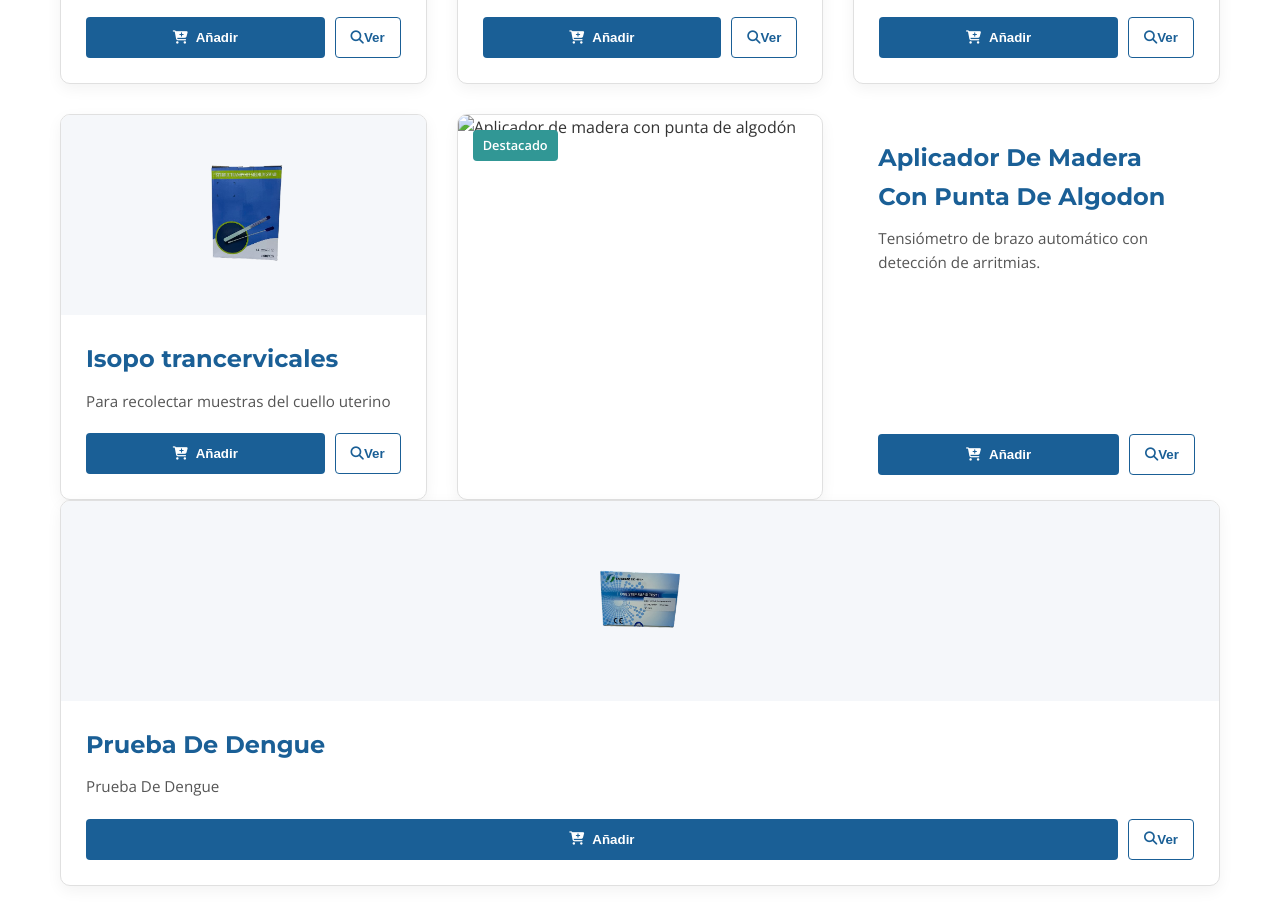
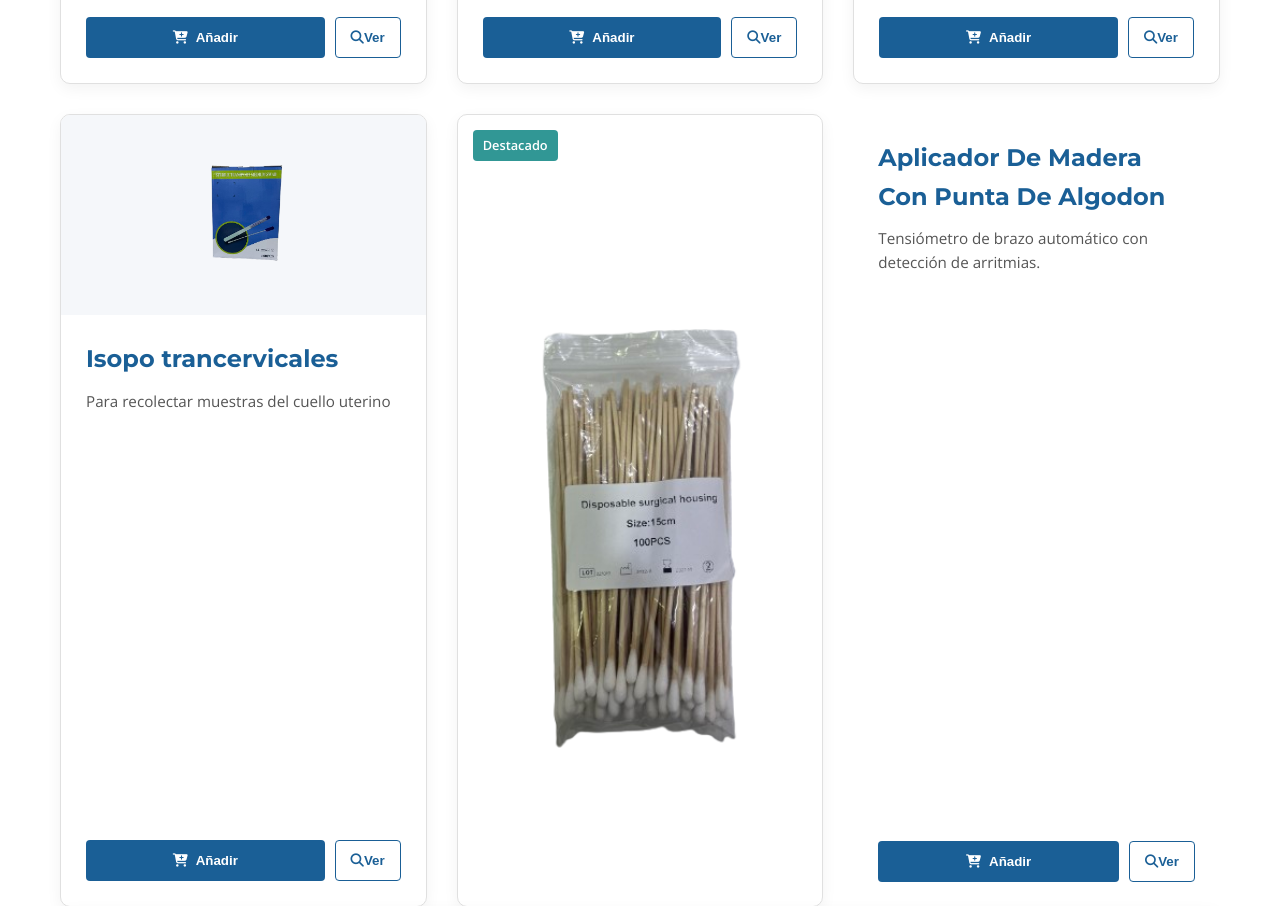
Before and after one commit to CodebyFaru/anamilab-medical, a plain HTML site: page index.html in a window 1280 px wide. Shown: the part 4332-5238 px from the top of the page. Drawn offline with nearby package versions, Linux system fonts and the light colour scheme.

Commit message:
Update index.html

```diff
--- a/index.html
+++ b/index.html
@@ -1789,7 +1789,7 @@
                 <!-- Product 8 -->
              <div class="product-card">
              <div class="product-badge">Destacado</div>
-            <img src="images/aplicador.png" alt="Aplicador de madera con punta de algodón" class="product-image">
+            <img src="aplicador.png" alt="Aplicador de madera con punta de algodón" class="product-image">
             <div class="view-product">
            <button class="view-product-btn" data-id="8">
             <i class="fas fa-eye"></i> Ver Detalles
```
